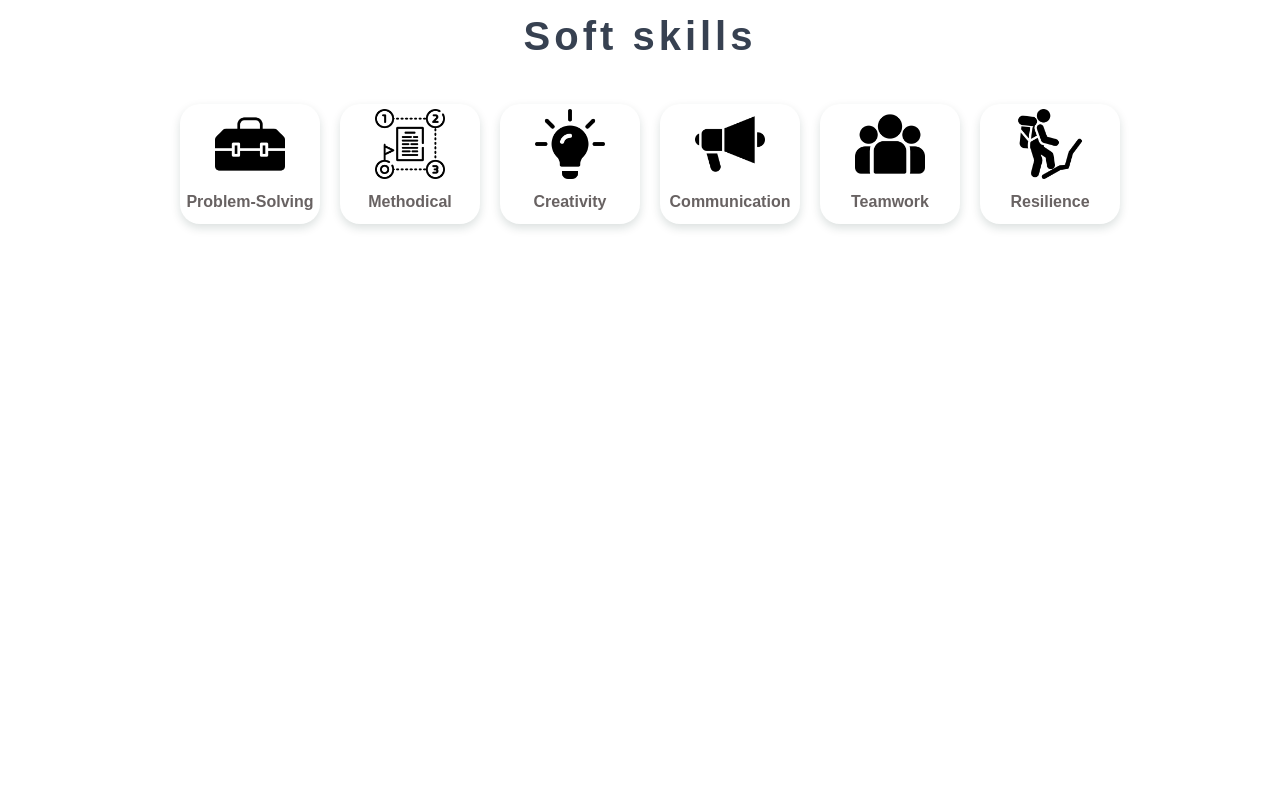
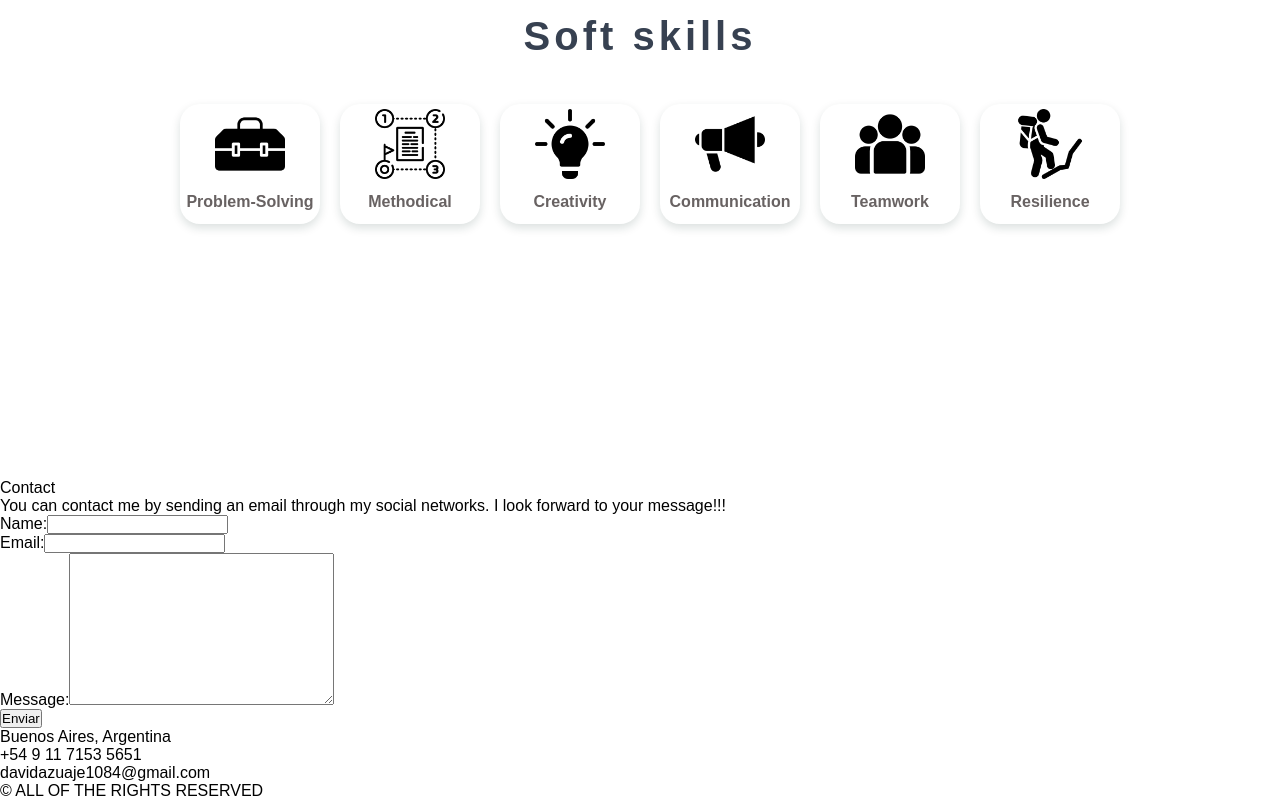
Before and after one commit to dazuaje/portfolio-react, a React (Create React App) app: page / in a window 1280 px wide. Shown: the part 1911-2711 px from the top of the page. Before the commit the page ends 2390 px from the top, so only its background shows below. Built offline with nearby package versions, Linux system fonts and the light colour scheme.

Commit message:
Adding contact component and fixing navbar

```diff
--- a/src/App.js
+++ b/src/App.js
@@ -3,6 +3,7 @@ import './App.css';
 import Home from './components/Home/Home';
 import AboutMe from './components/AboutMe/AboutMe';
 import Skills from './components/Skills/Skills';
+import Contact from './components/Contact/Contact';
 
 function App() {
   return (
@@ -11,6 +12,7 @@ function App() {
       <Home />
       <AboutMe />
       <Skills />
+      <Contact />
     </div>
   );
 }
--- /dev/null
+++ b/src/components/Contact/Contact.js
@@ -0,0 +1,73 @@
+import React from 'react';
+
+import './Contact.scss';
+const Contact = () => {
+    return (
+        <section className='contact'>
+
+            <div className="contact--title">Contact</div>
+            <div className="contact--description">You can contact me by sending an email through my social networks.
+                I look forward to your message!!!</div>
+
+
+            <div className="contact__form__section">
+                <form id="form" className='contact__form'>
+
+                    <div className="contact__form__name__container">
+                        <label className="contact__form__name--label" for="name">Name:</label>
+                        <input name='name' id='name' className='contact__form__name--input' required type="text" />
+                    </div>
+
+
+
+                    <div className="contact__form__email__container">
+                        <label className="contact__form__email--label" for="email">Email:</label>
+                        <input id="email" name='email' className='contact__form__email--input' required type="text" />
+                    </div>
+
+
+
+                    <div className="contact__form__message__container">
+
+                        <label className="contact__form__message--label" for="message">Message:</label>
+                        <textarea placeholder="" required id="message" className="contact__form__message--input" name="message" cols="31" rows="10"></textarea>
+                    </div>
+
+
+                    <button type="submit" className="contact--send">Enviar</button>
+
+                </form>
+
+
+
+
+
+
+
+
+
+                <div class="contact__info__section">
+
+                    <ul class="contact__info__list">
+                        <li class="contact__info__list--item"><span class="contact-text place">Buenos Aires, Argentina</span></li>
+
+                        <li class="contact__info__list--item"><span class="contact-text phone">+54 9 11 7153 5651</span></li>
+
+                        <li class="contact__info__list--item"><span class="contact-text gmail">davidazuaje1084@gmail.com</span></li>
+
+                    </ul>
+
+
+                    <div class="copyright">&copy; ALL OF THE RIGHTS RESERVED</div>
+
+                </div>
+
+            </div>
+
+
+
+        </section >
+    )
+}
+
+export default Contact
--- a/src/components/NavBar/Navbar.js
+++ b/src/components/NavBar/Navbar.js
@@ -14,13 +14,13 @@ const Navbar = () => {
         <div className="nav__item__container">
 
           <li className='nav__item'><Link className="nav__item--anchor inicioLang"> Home </Link></li>
-          <li className='nav__item'><Link to="AboutMe" spy={true} smooth={true} offset={50} duration={500} className="nav__item--anchor sobreLang"> About me </Link></li>
+          <li className='nav__item'><Link to="AboutMe" spy={true} smooth={true} offset={0} duration={500} className="nav__item--anchor sobreLang"> About me </Link></li>
           <li className='nav__item'><Link to="skills" spy={true} smooth={true} offset={50} duration={500} className="nav__item--anchor habilidadesLang"> Skills </Link></li>
           <li className='nav__item'><Link className="nav__item--anchor proyectosLang"> Project </Link></li>
           <li className='nav__item'><Link className="nav__item--anchor contactLang"> Contact </Link></li>
         </div>
 
-        <Switch defaultChecked style={{ color: '#374151' }} />
+        {/*<Switch defaultChecked style={{ color: '#374151' }} />*/}
       </ul>
 
     </nav>
--- a/src/components/NavBar/Navbar.scss
+++ b/src/components/NavBar/Navbar.scss
@@ -6,7 +6,7 @@
     &__list{
         display: flex;
         align-items: center;
-        justify-content:space-evenly;
+        justify-content:space-around;
 
     }
     &__item--logo{
@@ -17,7 +17,6 @@
         display: flex;
         width: 45%;
         justify-content: space-between;
-
     }
     &__item{
         list-style: none;
```
Also changed, not shown: src/components/Contact/Contact.scss (added).
